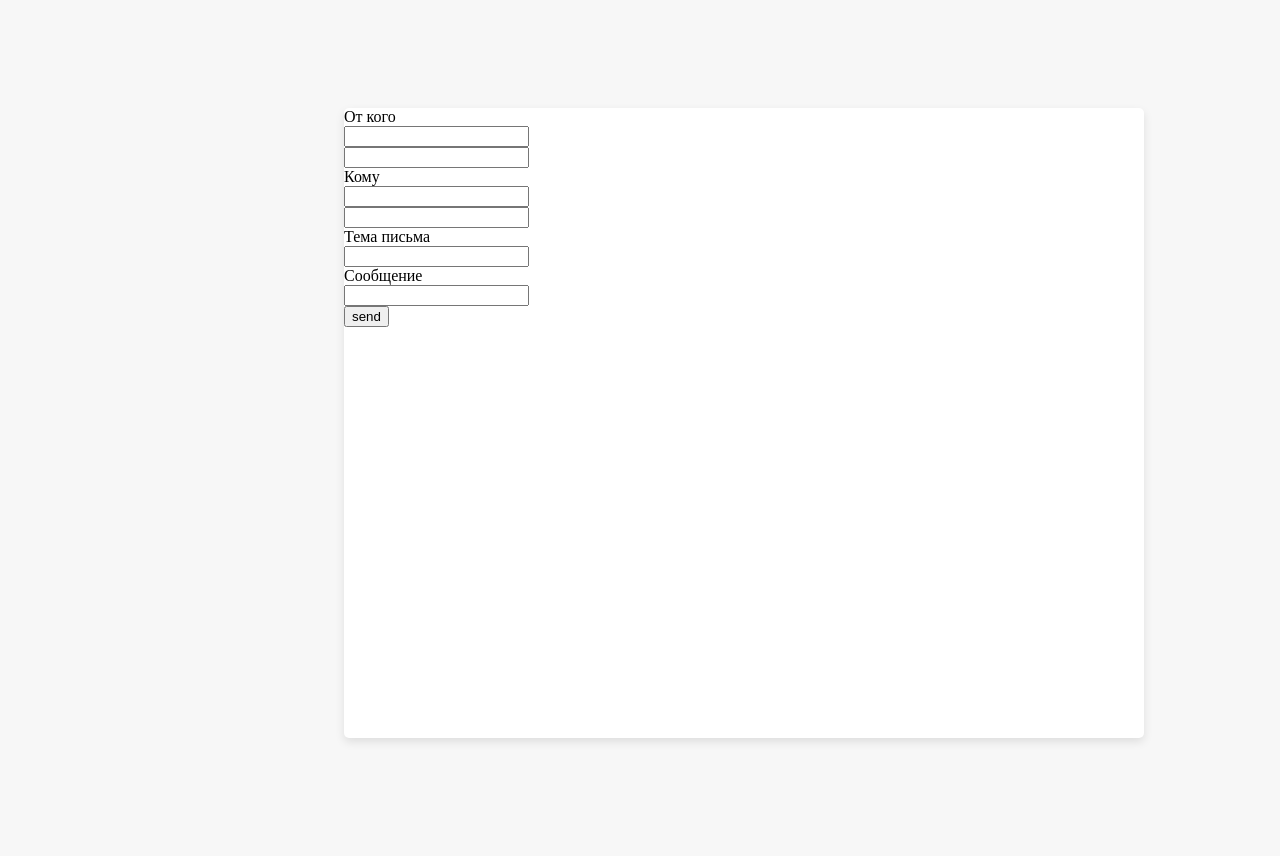
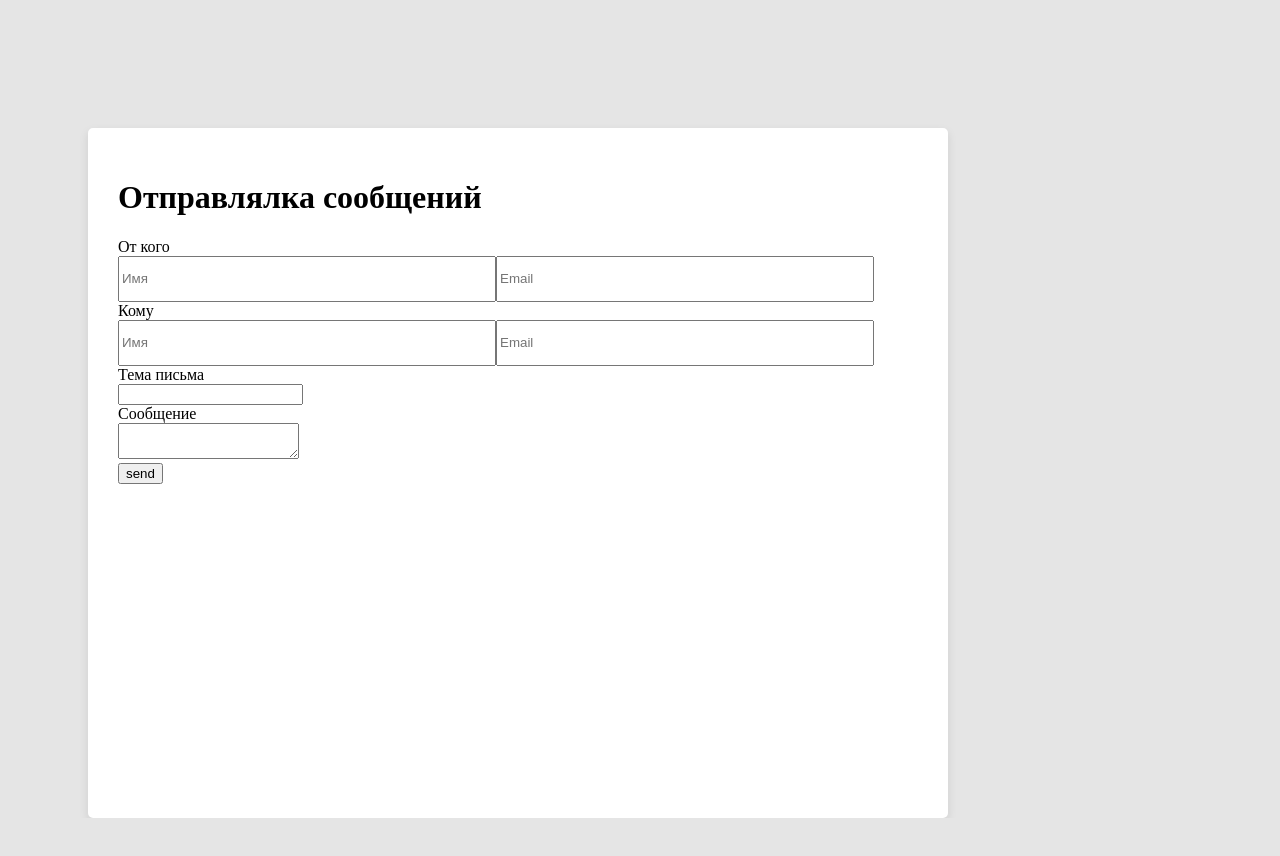
Before and after one commit to DmytroSerdiukov/ReactTestTaskSendsay, a React (Create React App) app: page / in a window 1280 px wide. Shown: the top 856 px of the page. After the commit the page ends 818 px from the top, so only its background shows below. Built offline with nearby package versions, Linux system fonts and the light colour scheme.

Commit message:
added sass preproc

```diff
--- a/package.json
+++ b/package.json
@@ -34,5 +34,9 @@
       "last 1 firefox version",
       "last 1 safari version"
     ]
+  },
+  "devDependencies": {
+    "node-sass": "^4.14.1",
+    "sass-loader": "^8.0.2"
   }
 }
--- a/src/App.js
+++ b/src/App.js
@@ -1,5 +1,5 @@
 import React from 'react';
-import './App.css';
+import './App.scss';
 import MainPage from './components/MainPage/MainPage';
 import Sended from './components/Sended/Sended';
 import { BrowserRouter, Route } from 'react-router-dom';
--- a/src/components/MainPage/MainPage.jsx
+++ b/src/components/MainPage/MainPage.jsx
@@ -1,5 +1,5 @@
 import React, { useState } from 'react';
-import mainpage from './mainpage.module.css';
+import mainpage from './mainpage.module.scss';
 import { Field, reduxForm } from 'redux-form';
 import { Redirect } from 'react-router-dom';
 
@@ -13,7 +13,14 @@ const MainPage = props => {
   return (
     <div className = {mainpage.window}>
       { sent ? <Redirect to="/sent" /> :
-      <ReduxMessageForm onSubmit={showMe}/> }
+        <div>
+          <div className={mainpage.header_form}>
+            <h1>Отправлялка сообщений</h1>
+          </div>
+          <ReduxMessageForm onSubmit={showMe}/>
+        </div>
+      }
+
     </div>
   );
 }
@@ -24,16 +31,16 @@ const MessageForm = props => {
     <form onSubmit = {handleSubmit}>
       <div>
         <div><label>От кого</label></div>
-        <div>
-          <div><Field name="yourname" component="input" type="text"/></div>
-          <div><Field name="youremail" component="input" type="text"/></div>
+        <div className={mainpage.row_direction}>
+          <div><Field name="yourname" placeholder="Имя" component="input" type="text"/></div>
+          <div><Field name="youremail" placeholder="Email" component="input" type="text"/></div>
         </div>
       </div>
       <div>
         <div><label>Кому</label></div>
-        <div>
-          <div><Field name="name" component="input" type="text"/></div>
-          <div><Field name="email" component="input" type="text"/></div>
+        <div className={mainpage.row_direction}>
+          <div><Field name="name" placeholder="Имя" component="input" type="text"/></div>
+          <div><Field name="email" placeholder="Email" component="input" type="text"/></div>
         </div>
       </div>
       <div>
@@ -44,7 +51,7 @@ const MessageForm = props => {
 
         <div>
           <div><label>Сообщение</label></div>
-          <div><Field name="message" component="input" type="text"/></div>
+          <div><Field name="message" component="textarea" type="text"/></div>
         </div>
       </div>
       <button>send</button>
--- a/src/components/MainPage/mainpage.module.css
+++ /dev/null
@@ -1,11 +0,0 @@
-.window {
-  position: absolute;
-  width: 800px;
-  height: 630px;
-  left: 35%;
-  top: 100px;
-
-  background: #FFFFFF;
-  box-shadow: 0px 4px 10px rgba(0, 0, 0, 0.1);
-  border-radius: 5px;
-}
--- /dev/null
+++ b/src/components/MainPage/mainpage.module.scss
@@ -0,0 +1,35 @@
+$backgroundColor: #E5E5E5;
+$windowColor: #FFFFFF;
+$inputWidth: 370px;
+$inputHeight: 40px;
+
+body {
+  position: relative;
+  background: $backgroundColor;
+}
+
+.window {
+  width: 800px;
+  height: 630px;
+  position: absolute;
+  left: 80px;
+  top: 120px;
+  padding: 30px;
+  background: $windowColor;
+  box-shadow: 0px 4px 10px rgba(0, 0, 0, 0.1);
+  border-radius: 5px;
+}
+
+.header_form h1{
+  font-family: San Francisco Pro Display;
+}
+
+.row_direction {
+  display:flex;
+  flex-direction: row;
+}
+
+.row_direction input {
+  width: $inputWidth;
+  height: $inputHeight;
+}
--- a/src/index.js
+++ b/src/index.js
@@ -1,6 +1,6 @@
 import React from 'react';
 import ReactDOM from 'react-dom';
-import './index.css';
+import './index.scss';
 import App from './App';
 import * as serviceWorker from './serviceWorker';
 import { Provider } from 'react-redux'
--- a/src/index.css
+++ b/src/index.scss
@@ -1,6 +1,6 @@
-body {
+/* body {
   position: relative;
   width: 960px;
   height: 1255px;
   background-color: #F7F7F7;
-}
+} */
--- /dev/null
+++ b/src/styles/css/mainpage.css
@@ -0,0 +1,3 @@
+
+
+/*# sourceMappingURL=mainpage.css.map */
```
Also changed, not shown: src/App.scss (renamed from src/App.css), src/styles/scss/mainpage.scss (added), 2 other files (tests, documents, lock files or other folders).
